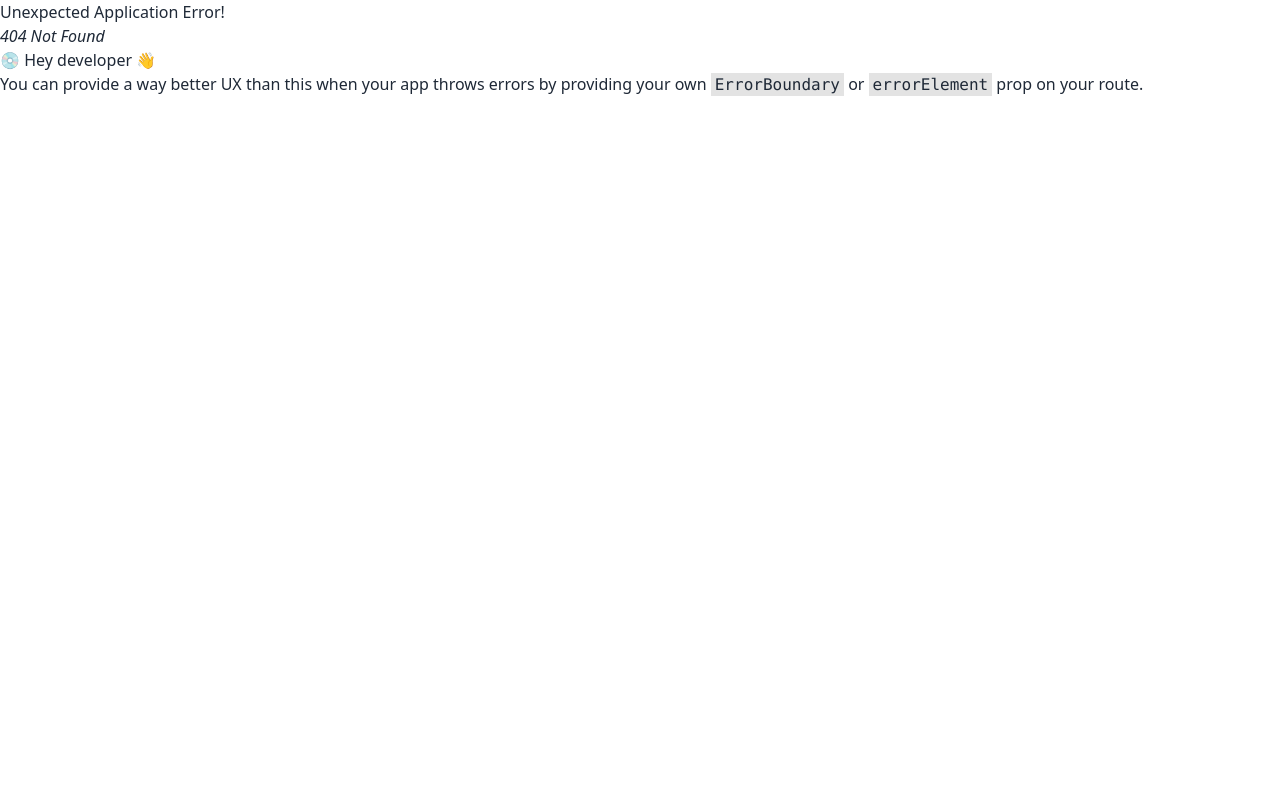
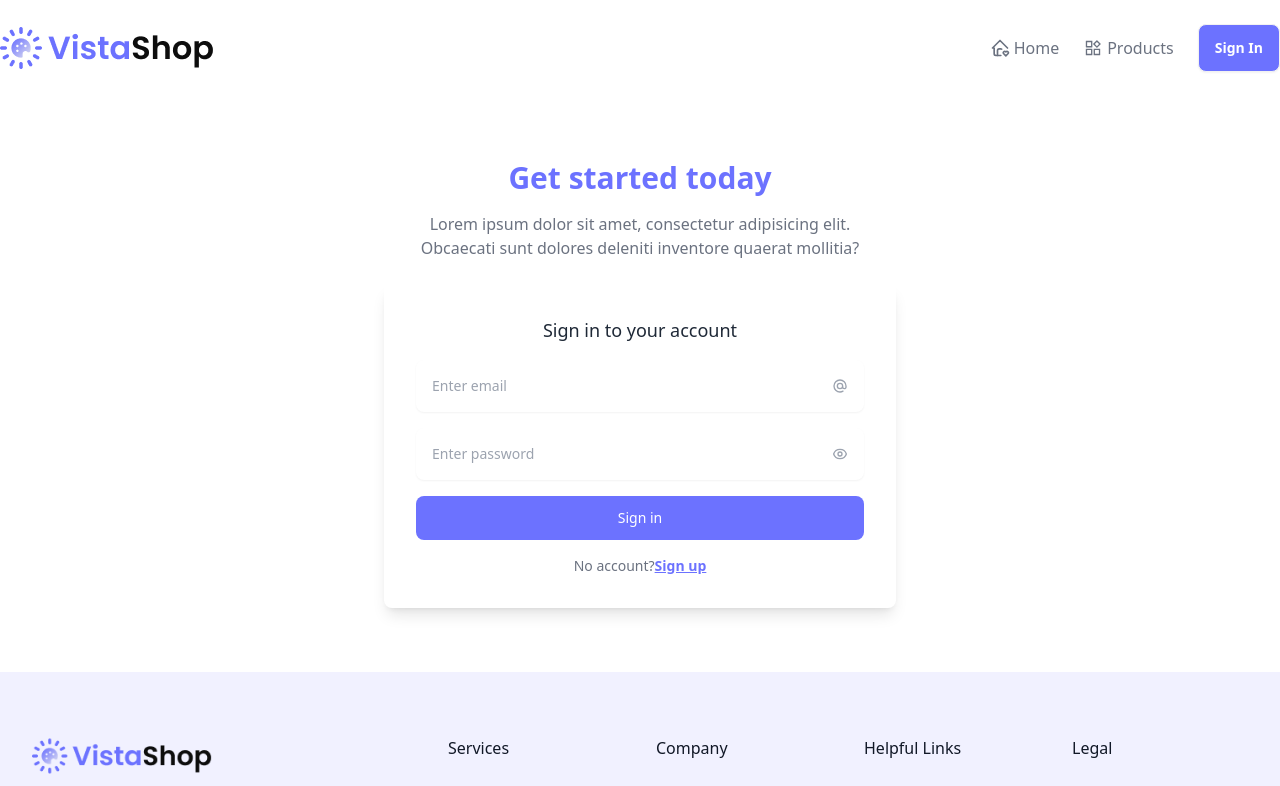
Before and after one commit to hellomaruf/VistaShop, a React (Vite) app: page /signin in a window 1280 px wide. Before the commit this address had no page. Shown: the top 786 px of the page. Built offline with nearby package versions, Linux system fonts and the light colour scheme.

Commit message:
Added sign in page

```diff
--- /dev/null
+++ b/src/Pages/Products.jsx
@@ -0,0 +1,11 @@
+
+
+function Products() {
+  return (
+    <div>
+      This is Products page
+    </div>
+  )
+}
+
+export default Products
--- /dev/null
+++ b/src/Pages/SignIn.jsx
@@ -0,0 +1,113 @@
+import { Link } from "react-router-dom";
+
+function SignIn() {
+  return (
+    <div>
+      <div className="mx-auto max-w-screen-xl px-4 py-16 sm:px-6 lg:px-8">
+        <div className="mx-auto max-w-lg">
+          <h1 className="text-center text-2xl font-bold text-[#6C72FF] sm:text-3xl">
+            Get started today
+          </h1>
+
+          <p className="mx-auto mt-4 max-w-md text-center text-gray-500">
+            Lorem ipsum dolor sit amet, consectetur adipisicing elit. Obcaecati
+            sunt dolores deleniti inventore quaerat mollitia?
+          </p>
+
+          <form
+            action="#"
+            className="mb-0 mt-6 space-y-4 rounded-lg p-4 shadow-lg sm:p-6 lg:p-8"
+          >
+            <p className="text-center text-lg font-medium">
+              Sign in to your account
+            </p>
+
+            <div>
+              <label htmlFor="email" className="sr-only">
+                Email
+              </label>
+
+              <div className="relative">
+                <input
+                  type="email"
+                  className="w-full rounded-lg border-gray-200 p-4 pe-12 text-sm shadow-sm"
+                  placeholder="Enter email"
+                />
+
+                <span className="absolute inset-y-0 end-0 grid place-content-center px-4">
+                  <svg
+                    xmlns="http://www.w3.org/2000/svg"
+                    className="size-4 text-gray-400"
+                    fill="none"
+                    viewBox="0 0 24 24"
+                    stroke="currentColor"
+                  >
+                    <path
+                      strokeLinecap="round"
+                      strokeLinejoin="round"
+                      strokeWidth="2"
+                      d="M16 12a4 4 0 10-8 0 4 4 0 008 0zm0 0v1.5a2.5 2.5 0 005 0V12a9 9 0 10-9 9m4.5-1.206a8.959 8.959 0 01-4.5 1.207"
+                    />
+                  </svg>
+                </span>
+              </div>
+            </div>
+
+            <div>
+              <label htmlFor="password" className="sr-only">
+                Password
+              </label>
+
+              <div className="relative">
+                <input
+                  type="password"
+                  className="w-full rounded-lg border-gray-200 p-4 pe-12 text-sm shadow-sm"
+                  placeholder="Enter password"
+                />
+
+                <span className="absolute inset-y-0 end-0 grid place-content-center px-4">
+                  <svg
+                    xmlns="http://www.w3.org/2000/svg"
+                    className="size-4 text-gray-400"
+                    fill="none"
+                    viewBox="0 0 24 24"
+                    stroke="currentColor"
+                  >
+                    <path
+                      strokeLinecap="round"
+                      strokeLinejoin="round"
+                      strokeWidth="2"
+                      d="M15 12a3 3 0 11-6 0 3 3 0 016 0z"
+                    />
+                    <path
+                      strokeLinecap="round"
+                      strokeLinejoin="round"
+                      strokeWidth="2"
+                      d="M2.458 12C3.732 7.943 7.523 5 12 5c4.478 0 8.268 2.943 9.542 7-1.274 4.057-5.064 7-9.542 7-4.477 0-8.268-2.943-9.542-7z"
+                    />
+                  </svg>
+                </span>
+              </div>
+            </div>
+
+            <button
+              type="submit"
+              className="block w-full rounded-lg bg-[#6C72FF] px-5 py-3 text-sm font-medium text-white"
+            >
+              Sign in
+            </button>
+
+            <p className="text-center text-sm text-gray-500">
+              No account?
+              <Link to={'/signup'} className="underline text-[#6C72FF] font-semibold" href="#">
+                Sign up
+              </Link>
+            </p>
+          </form>
+        </div>
+      </div>
+    </div>
+  );
+}
+
+export default SignIn;
--- a/src/Shared/Nav.jsx
+++ b/src/Shared/Nav.jsx
@@ -1,4 +1,4 @@
-import { NavLink } from "react-router-dom";
+import { Link, NavLink } from "react-router-dom";
 import logo from "../assets/logo.png";
 import { TbHomeHeart } from "react-icons/tb";
 import { AiOutlineProduct } from "react-icons/ai";
@@ -34,9 +34,9 @@
             Products
           </NavLink>
         </div>
-        <button className="btn bg-[#6C72FF] text-white hover:bg-[#585eff]">
+        <Link to={'/signin'}  className="btn bg-[#6C72FF] text-white hover:bg-[#585eff]">
           Sign In
-        </button>
+        </Link>
       </div>
     </div>
   );
```
Also changed, not shown: src/Routers/Router.jsx (+10 -0 lines).
